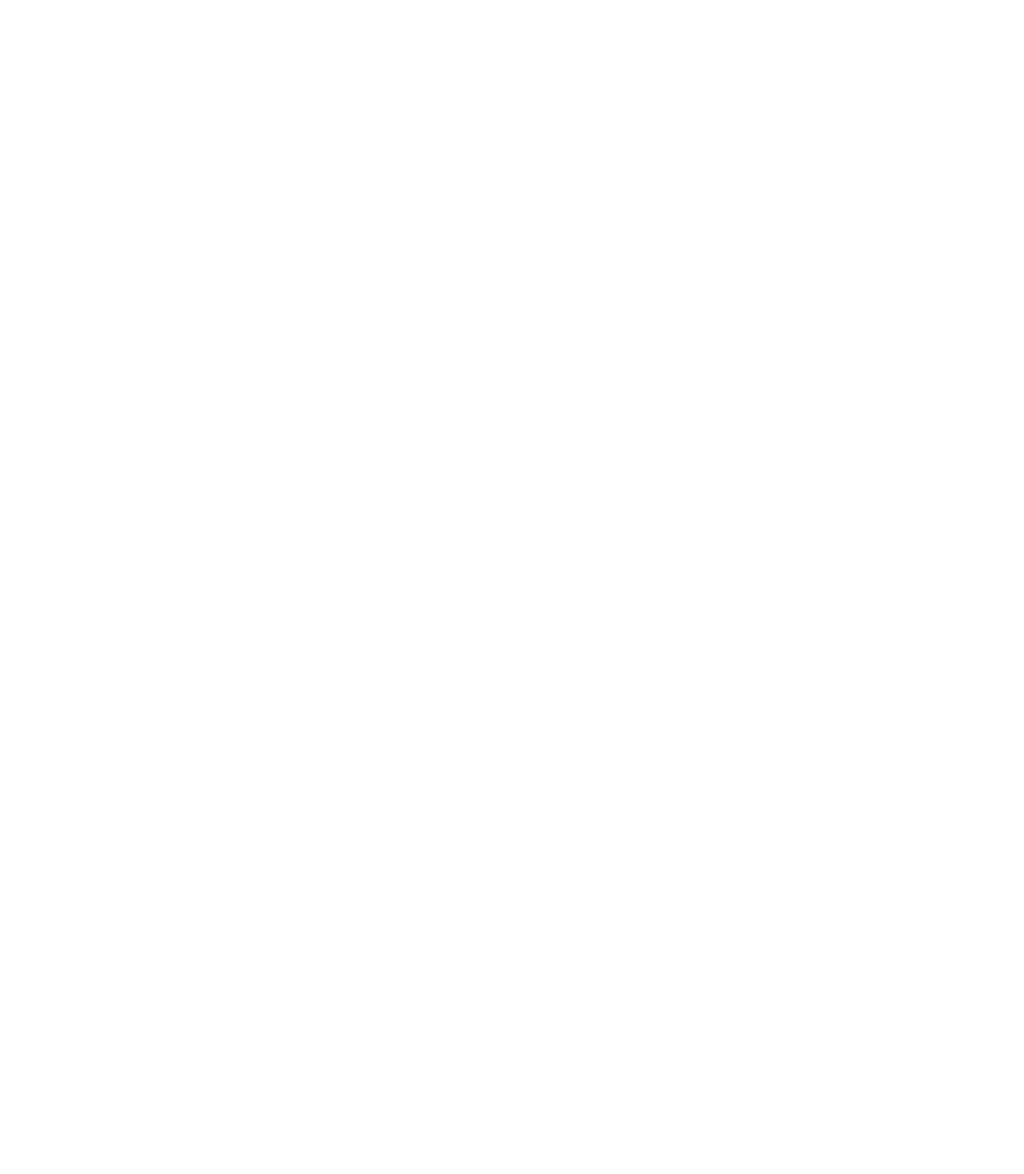
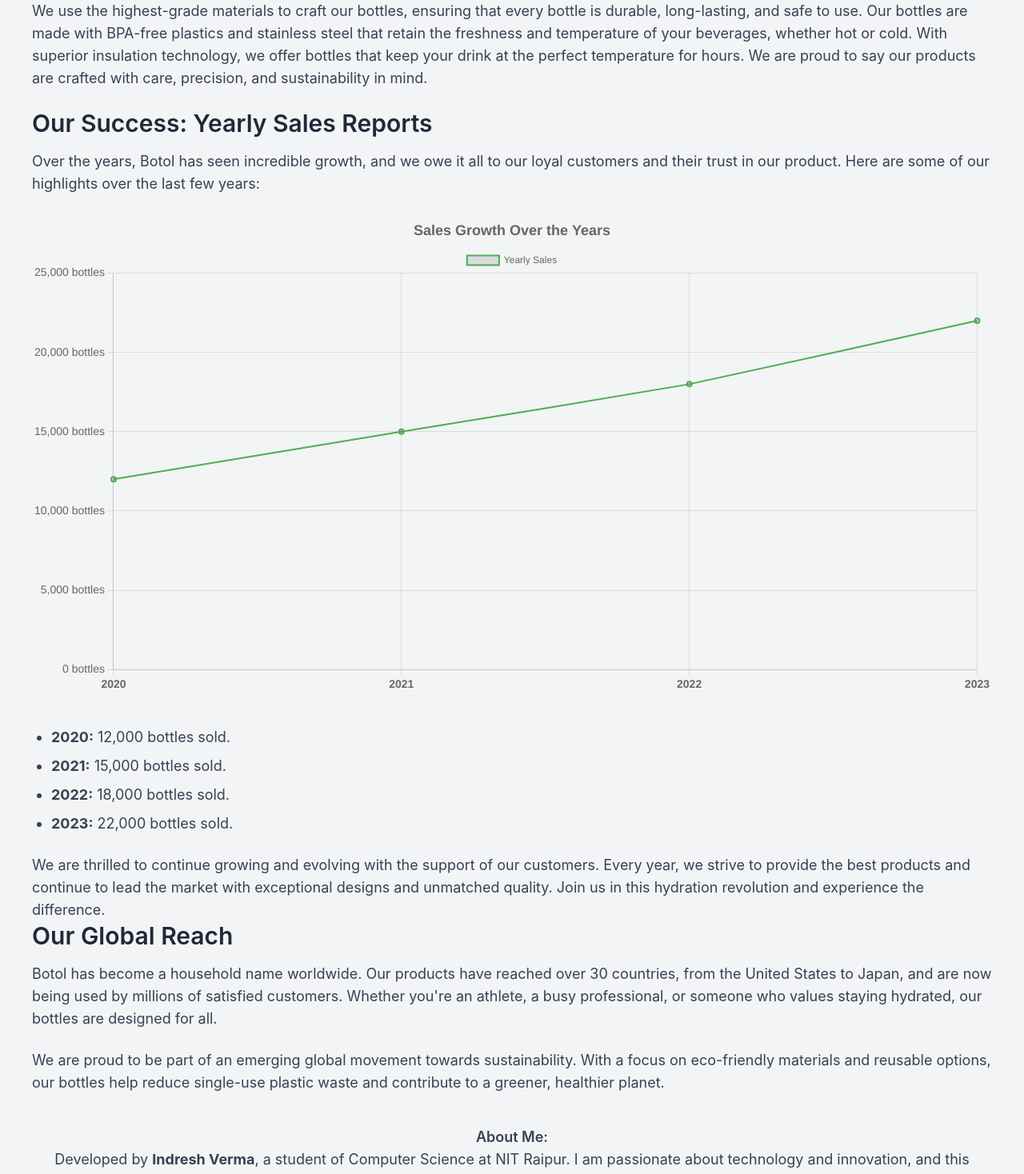
Before and after one commit to indreshverma2004/internship, a React (Create React App) app: page /about in a window 1280 px wide. Before the commit this address had no page. Shown: the part 260-1728 px from the top of the page at 80% size. Before the commit the page ends 800 px from the top, so only its background shows below. Built offline with nearby package versions, Linux system fonts and the light colour scheme.

Commit message:
updated code

```diff
--- a/package.json
+++ b/package.json
@@ -3,9 +3,11 @@
   "version": "0.1.0",
   "private": true,
   "dependencies": {
+    "chart.js": "^4.4.7",
     "cra-template": "1.2.0",
     "framer-motion": "^12.0.11",
     "react": "^19.0.0",
+    "react-chartjs-2": "^5.3.0",
     "react-dom": "^19.0.0",
     "react-router-dom": "^7.1.5",
     "react-scripts": "5.0.1",
--- a/src/App.js
+++ b/src/App.js
@@ -2,6 +2,7 @@
 import { BrowserRouter as Router, Route, Routes } from "react-router-dom";
 import Home from "./Components/Home"; // Import the Home component
 import Sale from "./Components/Sale";
+import About from "./Components/About";
 
 function App() {
   return (
@@ -9,6 +10,7 @@
       <Routes>
         <Route path="/" element={<Home />} />
         <Route path="/sale" element={<Sale />} />
+        <Route path="/about" element={<About />} />
       </Routes>
     </Router>
   );
--- /dev/null
+++ b/src/Components/About.js
@@ -0,0 +1,126 @@
+import React from 'react';
+import { Line } from 'react-chartjs-2';
+import { Chart as ChartJS, CategoryScale, LinearScale, PointElement, LineElement, Title, Tooltip, Legend } from 'chart.js';
+
+ChartJS.register(CategoryScale, LinearScale, PointElement, LineElement, Title, Tooltip, Legend);
+
+function About() {
+  const randomSalesData = [
+    { year: 2020, sales: 12000 },
+    { year: 2021, sales: 15000 },
+    { year: 2022, sales: 18000 },
+    { year: 2023, sales: 22000 },
+  ];
+
+  // Prepare data for the graph
+  const years = randomSalesData.map(data => data.year);
+  const sales = randomSalesData.map(data => data.sales);
+
+  const data = {
+    labels: years,
+    datasets: [
+      {
+        label: 'Yearly Sales',
+        data: sales,
+        fill: false,
+        borderColor: '#4CAF50',
+        tension: 0.1,
+        borderWidth: 2,
+      },
+    ],
+  };
+
+  const options = {
+    responsive: true,
+    plugins: {
+      title: {
+        display: true,
+        text: 'Sales Growth Over the Years',
+        font: {
+          size: 18,
+          weight: 'bold',
+        },
+      },
+      tooltip: {
+        callbacks: {
+          label: (context) => `${context.dataset.label}: ${context.raw.toLocaleString()} bottles`,
+        },
+      },
+    },
+    scales: {
+      x: {
+        ticks: {
+          font: {
+            size: 14,
+            weight: 'bold',
+          },
+        },
+      },
+      y: {
+        beginAtZero: true,
+        ticks: {
+          font: {
+            size: 14,
+          },
+          callback: (value) => `${value.toLocaleString()} bottles`,
+        },
+      },
+    },
+  };
+
+  return (
+    <div className="bg-gray-100 p-10">
+      <h1 className="text-4xl font-bold text-center mb-5">About Our Product</h1>
+
+      <p className="text-lg text-gray-700 mb-6">
+        At Botol, we believe in the power of hydration. Our innovative and premium quality bottles are designed not only to keep you hydrated but also to make a statement. With a sleek, modern design and a variety of customizable options, our bottles provide functionality and style for every occasion.
+      </p>
+
+      <h2 className="text-3xl font-semibold text-gray-800 mb-4">Quality That Speaks For Itself</h2>
+      <p className="text-lg text-gray-700 mb-6">
+        We use the highest-grade materials to craft our bottles, ensuring that every bottle is durable, long-lasting, and safe to use. Our bottles are made with BPA-free plastics and stainless steel that retain the freshness and temperature of your beverages, whether hot or cold. With superior insulation technology, we offer bottles that keep your drink at the perfect temperature for hours. We are proud to say our products are crafted with care, precision, and sustainability in mind.
+      </p>
+
+      <h2 className="text-3xl font-semibold text-gray-800 mb-4">Our Success: Yearly Sales Reports</h2>
+      <p className="text-lg text-gray-700 mb-6">
+        Over the years, Botol has seen incredible growth, and we owe it all to our loyal customers and their trust in our product. Here are some of our highlights over the last few years:
+      </p>
+
+      {/* Sales Graph */}
+      <div className="mb-10">
+        <Line data={data} options={options} />
+      </div>
+
+      <ul className="list-disc pl-6 text-lg text-gray-700">
+        {randomSalesData.map((data, index) => (
+          <li key={index} className="mb-2">
+            <strong>{data.year}:</strong> {data.sales.toLocaleString()} bottles sold.
+          </li>
+        ))}
+      </ul>
+
+      <p className="text-lg text-gray-700 mt-6">
+        We are thrilled to continue growing and evolving with the support of our customers. Every year, we strive to provide the best products and continue to lead the market with exceptional designs and unmatched quality. Join us in this hydration revolution and experience the difference.
+      </p>
+
+      {/* Reach and Popularity */}
+      <h2 className="text-3xl font-semibold text-gray-800 mb-4">Our Global Reach</h2>
+      <p className="text-lg text-gray-700 mb-6">
+        Botol has become a household name worldwide. Our products have reached over 30 countries, from the United States to Japan, and are now being used by millions of satisfied customers. Whether you're an athlete, a busy professional, or someone who values staying hydrated, our bottles are designed for all.
+      </p>
+      <p className="text-lg text-gray-700 mb-6">
+        We are proud to be part of an emerging global movement towards sustainability. With a focus on eco-friendly materials and reusable options, our bottles help reduce single-use plastic waste and contribute to a greener, healthier planet.
+      </p>
+
+      <div className="mt-10 text-center text-lg text-gray-700">
+        <p className="font-semibold">About Me:</p>
+        <p>
+          Developed by <strong>Indresh Verma</strong>, a student of Computer Science at NIT Raipur.
+          I am passionate about technology and innovation, and this project is a reflection of my dedication to creating meaningful products.
+        </p>
+      </div>
+    </div>
+  );
+}
+
+export default About;
--- a/src/Components/Home.js
+++ b/src/Components/Home.js
@@ -1,6 +1,6 @@
 import React, { useState } from "react";
 import { motion, useScroll } from "framer-motion";
-import {Link} from "react-router-dom";
+import { Link } from "react-router-dom";
 import topImage from "../assets/first.png";
 import bottomImage from "../assets/second.png";
 import newBottomImage from "../assets/full bottle.png";
@@ -17,20 +17,32 @@
 function Home() {
   const { scrollYProgress } = useScroll();
   const [showNewImage, setShowNewImage] = useState(false);
+  const [isDarkMode, setIsDarkMode] = useState(false); // State for dark mode
+
+  // Function to toggle between light and dark mode
+  const toggleDarkMode = () => {
+    setIsDarkMode(!isDarkMode);
+  };
 
   return (
-    <div className="relative min-h-screen bg-white">
+    <div className={`relative min-h-screen ${isDarkMode ? 'bg-gray-800 text-white' : 'bg-white text-black'}`}>
       <nav className="flex justify-between items-center px-10 py-5">
         <h1 className="text-3xl font-bold">BOTOL</h1>
         <div className="space-x-6">
-          <a href="#" className="text-gray-600 hover:text-black">Shop</a>
-          <a href="#" className="text-gray-600 hover:text-black">Contact us</a>
-          <a href="#" className="text-gray-600 hover:text-black">About</a>
-          <a href="#" className="text-gray-600 hover:text-black">Journal</a>
-          <a href="#" className="text-gray-600 hover:text-black">Custom</a>
+          <Link to="/sale" className="text-gray-400 hover:text-black">Shop</Link>
+          <Link to="/about" className="text-gray-400 hover:text-black">Contact us</Link>
+          <Link to="/about" className="text-gray-400 hover:text-black">About</Link>
+          <Link to="/about" className="text-gray-400 hover:text-black">Journal</Link>
+          <Link to="/about" className="text-gray-400 hover:text-black">Custom</Link>
           <Link to="/sale" className="bg-red-500 text-white font-semibold px-4 py-2 rounded-md hover:bg-red-600 transition">
             Sale
           </Link>
+          {/* Dark/Light Mode Toggle Button */}
+          <button
+            onClick={toggleDarkMode}
+            className={`bg-${isDarkMode ? 'yellow-500' : 'gray-500'} text-blue font-semibold px-4 py-2 rounded-md hover:bg-${isDarkMode ? 'yellow-400' : 'gray-400'}`}>
+            {isDarkMode ? 'Light Mode' : 'Dark Mode'}
+          </button>
           <button className="bg-blue-500 text-white px-5 py-2 rounded-full hover:bg-blue-600">
             Inquiry Now
           </button>
@@ -62,14 +74,11 @@
           animate={{ scale: 0.9, backgroundColor: "#ffffff", opacity: 1 }}
           transition={{ duration: 1.5, delay: 1, ease: "easeInOut" }}
         >
-
-
-          <h1 className="text-3xl font-bold leading-tight">
+          <h1 className="text-3xl font-bold leading-tight text-black">
             The Ultimate Companion for Hydration
           </h1>
-          <p className="text-gray-600 mt-3">
-            We believe in the power of hydration. <br />
-            Our mission is simple yet vital.
+          <p className="mt-3 text-black">
+            We believe in the power of hydration. <br /> Our mission is simple yet vital.
           </p>
         </motion.div>
 
@@ -78,12 +87,10 @@
             src={topImage}
             alt="Top Bottle"
             className="absolute w-24"
-            initial={{ y: -500, opacity: 1 }} // Start from initial position
-            animate={{ y: [-330, -600, 50], opacity: [0.9, 1, 1] }} // Moves up first, then slides back down
-            transition={{ duration: 5, delay: 1.5, times: [0, 0.5, 1], ease: "easeInOut" }} // Smooth movement
+            initial={{ y: -500, opacity: 1 }}
+            animate={{ y: [-330, -600, 50], opacity: [0.9, 1, 1] }}
+            transition={{ duration: 5, delay: 1.5, times: [0, 0.5, 1], ease: "easeInOut" }}
           />
-
-
         )}
 
         {!showNewImage ? (
@@ -93,7 +100,7 @@
             className="mt-10 w-40"
             initial={{ y: -200, opacity: 1 }}
             animate={{ y: 180, opacity: 1 }}
-            transition={{ duration: 5,delay:1.5, ease: "easeOut" }}
+            transition={{ duration: 5, delay: 1.5, ease: "easeOut" }}
             onAnimationComplete={() => setShowNewImage(true)}
           />
         ) : (
@@ -107,7 +114,7 @@
       </div>
 
       <div className="mt-[23%] text-center">
-        <h3 className="text-4xl font-bold text-gray-800">Hydration Essentials</h3>
+        <h3 className="text-4xl font-bold">Hydration Essentials</h3>
       </div>
 
       <div className="flex justify-between mt-10 px-10">
```
Also changed, not shown: 1 other file (tests, documents, lock files or other folders). Lines whose indentation alone changed are shown as unchanged.
